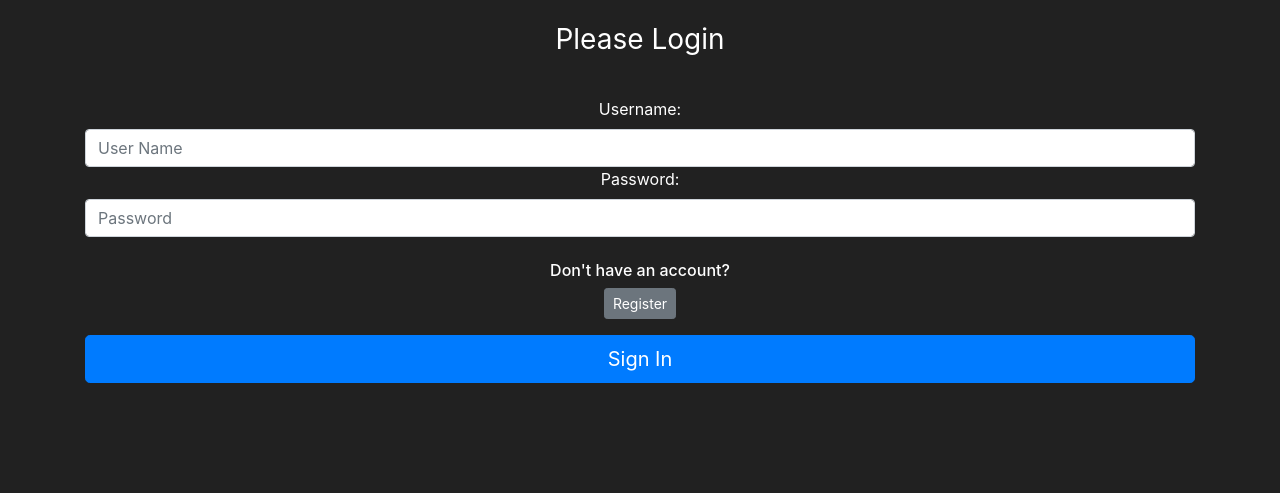
After one commit to byaskew3/Flask-Landing-Page, a Flask app: page /login in a window 1280 px wide. The commit adds this page. Shown: the part 307-800 px from the top of the page. Run offline with Flask 2, Linux system fonts and the light colour scheme; some libraries are stand-ins or nearby versions.

Commit message:
Created Login Page

```diff
--- a/Flask/market/__init__.py
+++ b/Flask/market/__init__.py
@@ -1,8 +1,10 @@
-from flask import Flask, render_template
+from flask import Flask
 from flask_sqlalchemy import SQLAlchemy
+from flask_bcrypt import Bcrypt
+
 app = Flask(__name__)
 app.config['SQLALCHEMY_DATABASE_URI'] = 'sqlite:///market.db'
 app.config['SECRET_KEY'] = 'TheBladeDancer'
 db = SQLAlchemy(app)
-
+bcrypt = Bcrypt(app)
 from market import routes
--- a/Flask/market/forms.py
+++ b/Flask/market/forms.py
@@ -19,3 +19,9 @@ class RegisterForm(FlaskForm):
     password1 = PasswordField(label='Password:', validators=[Length(min=6), DataRequired()])
     password2 = PasswordField(label='Confirm Password:', validators=[EqualTo('password1'), DataRequired()])
     submit = SubmitField(label='Create Account')
+
+
+class LoginForm(FlaskForm):
+    username = StringField(label='Username:', validators=[DataRequired()])
+    password = PasswordField(label='Password: ', validators=[DataRequired()])
+    submit = SubmitField(label='Sign In')
--- a/Flask/market/routes.py
+++ b/Flask/market/routes.py
@@ -1,7 +1,7 @@
 from market import app
 from flask import render_template, redirect, url_for, flash, get_flashed_messages
 from market.models import Champion, User
-from market.forms import RegisterForm
+from market.forms import RegisterForm, LoginForm
 from market import db
 
 @app.route("/")
@@ -21,7 +21,7 @@ def register_page():
     if form.validate_on_submit():
         user_to_create = User(username=form.username.data,
                                 email_address=form.email_address.data,
-                                password_hash=form.password1.data)
+                                password=form.password1.data)
         db.session.add(user_to_create)
         db.session.commit()
         return redirect(url_for('market_page'))
@@ -29,3 +29,8 @@ def register_page():
         for err_msg in form.errors.values():
             flash(f'Uh, oh! There was an error creating your account: {err_msg}', category='danger')
     return render_template('register.html', form=form)
+
+@app.route('/login', methods=['GET', 'POST'])
+def login_page():
+    form = LoginForm()
+    return render_template('login.html', form=form)
--- a/Flask/market/templates/base.html
+++ b/Flask/market/templates/base.html
@@ -29,7 +29,7 @@
             </ul>
             <ul class="navbar-nav">
                 <li class="nav-item">
-                    <a class="nav-link" href="#">Login</a>
+                    <a class="nav-link" href="{{ url_for('login_page') }}">Login</a>
                 </li>
                 <li class="nav-item">
                     <a class="nav-link" href="{{ url_for('register_page') }}">Register</a>
--- /dev/null
+++ b/Flask/market/templates/login.html
@@ -0,0 +1,35 @@
+{% extends 'base.html' %}
+{% block title %}
+Login Page
+{% endblock %}
+
+{% block content %}
+<body class="text-center">
+    <div class="container">
+        <form method="POST" class="form-signin" style="color:white">
+            {{ form.hidden_tag() }}
+            <img class="mb-4" src="https://purepng.com/public/uploads/large/league-of-legends-new-logo-wg7.png" width="450" height=250" alt="">
+            <h1 class="h3 mb-3 font-weight-normal">
+                Please Login
+            </h1>
+            <br>
+            {{ form.username.label() }}
+            {{ form.username(class="form-control", placeholder="User Name") }}
+
+            {{ form.password.label() }}
+            {{ form.password(class="form-control", placeholder="Password") }}
+
+            <br>
+
+
+            <div class="checkbox mb-3">
+               <h6>Don't have an account?</h6>
+               <a class="btn btn-sm btn-secondary" href="{{ url_for('register_page') }}">Register</a>
+            </div>
+
+            {{ form.submit(class="btn btn-lg btn-block btn-primary") }}
+
+        </form>
+    </div>
+</body>
+{% endblock %}
--- a/Flask/market/templates/register.html
+++ b/Flask/market/templates/register.html
@@ -27,6 +27,11 @@ Register Page
 
             <br>
 
+            <div class="checkbox mb-3">
+                <h6>Already have an account?</h6>
+                <a class="btn btn-sm btn-secondary" href="{{ url_for('login_page') }}">Login</a>
+             </div>
+
             {{ form.submit(class="btn btn-lg btn-block btn-primary") }}
         </form>
     </div>
```
Also changed, not shown: Flask/market/models.py (+9 -0 lines), Flask/market/market.db.
